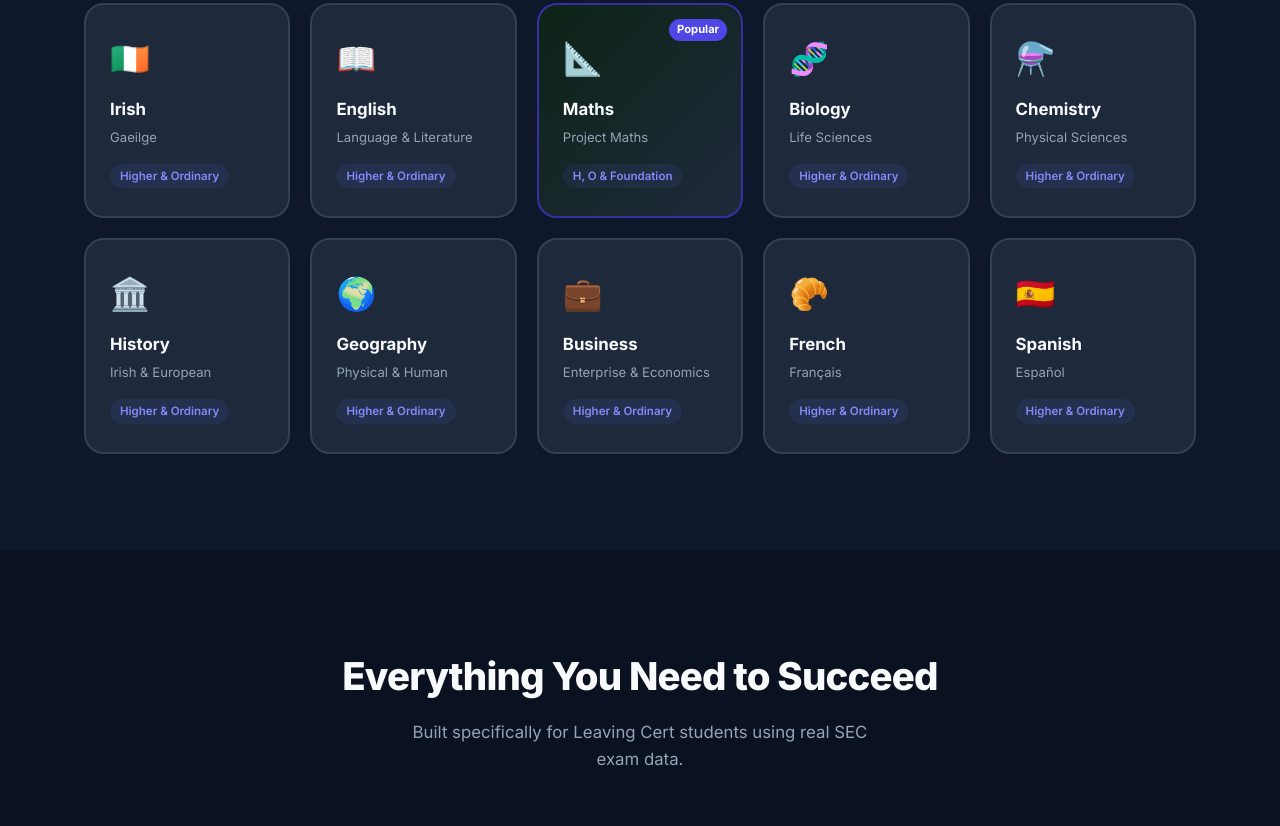
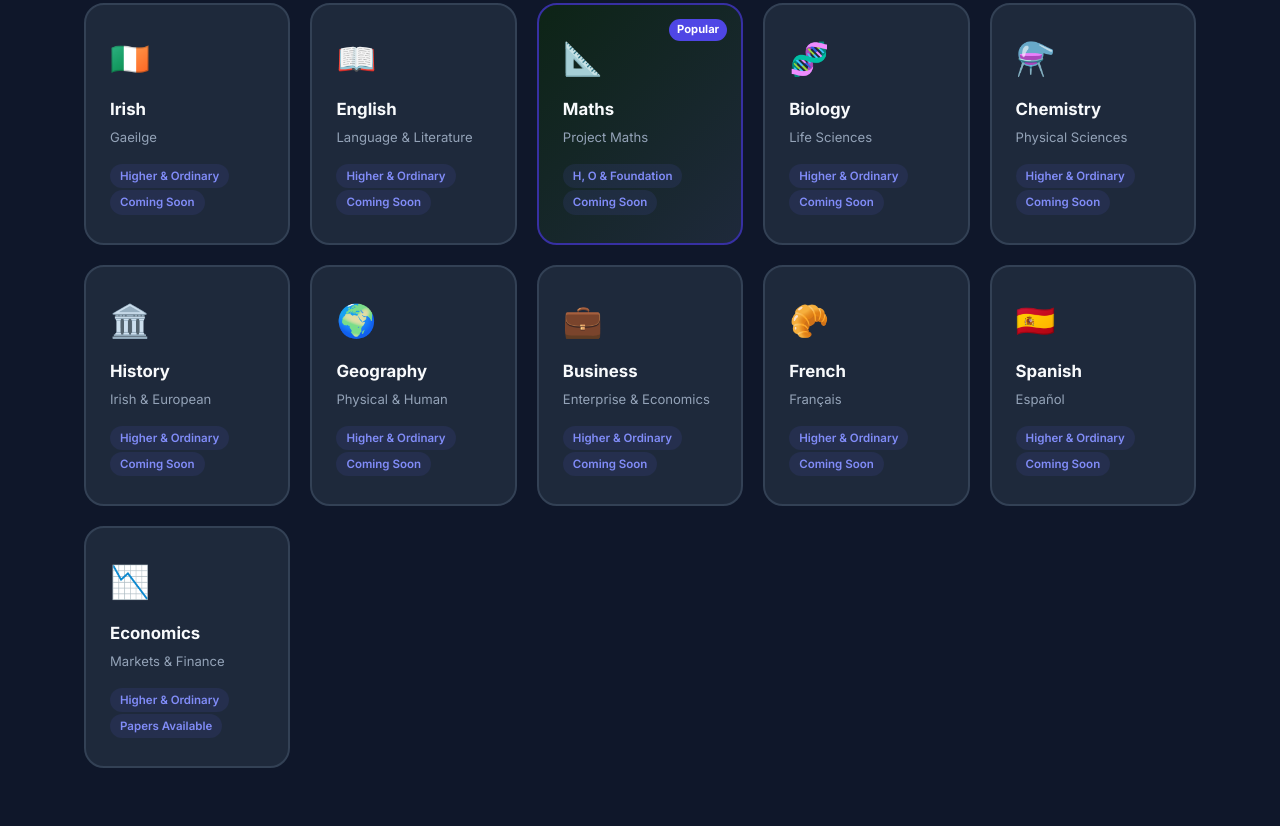
Before and after one commit to mathieubates96-wq/ReviseIQ, a plain HTML site: page index.html in a window 1280 px wide. Shown: the part 1420-2246 px from the top of the page. Drawn offline with Linux system fonts and the light colour scheme.

Commit message:
coming soon

```diff
--- a/index.html
+++ b/index.html
@@ -150,6 +150,7 @@
           <p>Gaeilge</p>
           <div class="subject-meta">
             <span class="tag">Higher & Ordinary</span>
+            <span class="tag tag-coming-soon">Coming Soon</span>
           </div>
           <div class="subject-arrow">→</div>
         </a>
@@ -160,6 +161,7 @@
           <p>Language & Literature</p>
           <div class="subject-meta">
             <span class="tag">Higher & Ordinary</span>
+            <span class="tag tag-coming-soon">Coming Soon</span>
           </div>
           <div class="subject-arrow">→</div>
         </a>
@@ -170,6 +172,7 @@
           <p>Project Maths</p>
           <div class="subject-meta">
             <span class="tag">H, O &amp; Foundation</span>
+            <span class="tag tag-coming-soon">Coming Soon</span>
           </div>
           <div class="subject-arrow">→</div>
         </a>
@@ -180,6 +183,7 @@
           <p>Life Sciences</p>
           <div class="subject-meta">
             <span class="tag">Higher & Ordinary</span>
+            <span class="tag tag-coming-soon">Coming Soon</span>
           </div>
           <div class="subject-arrow">→</div>
         </a>
@@ -190,6 +194,7 @@
           <p>Physical Sciences</p>
           <div class="subject-meta">
             <span class="tag">Higher & Ordinary</span>
+            <span class="tag tag-coming-soon">Coming Soon</span>
           </div>
           <div class="subject-arrow">→</div>
         </a>
@@ -200,6 +205,7 @@
           <p>Irish &amp; European</p>
           <div class="subject-meta">
             <span class="tag">Higher & Ordinary</span>
+            <span class="tag tag-coming-soon">Coming Soon</span>
           </div>
           <div class="subject-arrow">→</div>
         </a>
@@ -210,6 +216,7 @@
           <p>Physical &amp; Human</p>
           <div class="subject-meta">
             <span class="tag">Higher & Ordinary</span>
+            <span class="tag tag-coming-soon">Coming Soon</span>
           </div>
           <div class="subject-arrow">→</div>
         </a>
@@ -220,6 +227,7 @@
           <p>Enterprise &amp; Economics</p>
           <div class="subject-meta">
             <span class="tag">Higher & Ordinary</span>
+            <span class="tag tag-coming-soon">Coming Soon</span>
           </div>
           <div class="subject-arrow">→</div>
         </a>
@@ -230,6 +238,7 @@
           <p>Français</p>
           <div class="subject-meta">
             <span class="tag">Higher & Ordinary</span>
+            <span class="tag tag-coming-soon">Coming Soon</span>
           </div>
           <div class="subject-arrow">→</div>
         </a>
@@ -240,6 +249,18 @@
           <p>Español</p>
           <div class="subject-meta">
             <span class="tag">Higher & Ordinary</span>
+            <span class="tag tag-coming-soon">Coming Soon</span>
+          </div>
+          <div class="subject-arrow">→</div>
+        </a>
+
+        <a href="papers.html?s=economics&y=2025&l=higher" class="subject-card" data-subject="economics">
+          <div class="subject-emoji">📉</div>
+          <h3>Economics</h3>
+          <p>Markets &amp; Finance</p>
+          <div class="subject-meta">
+            <span class="tag">Higher & Ordinary</span>
+            <span class="tag tag-available">Papers Available</span>
           </div>
           <div class="subject-arrow">→</div>
         </a>
--- a/styles.css
+++ b/styles.css
@@ -516,6 +516,26 @@ img { display: block; max-width: 100%; }
   color: var(--green-800);
   padding: 3px 10px;
   border-radius: 100px;
+}
+
+.tag-coming-soon {
+  background: rgba(100,116,139,0.15);
+  color: var(--gray-500);
+}
+
+.tag-available {
+  background: rgba(99,102,241,0.12);
+  color: var(--green-400);
+}
+
+[data-theme="dark"] .tag-coming-soon {
+  background: rgba(100,116,139,0.2);
+  color: #64748b;
+}
+
+[data-theme="dark"] .tag-available {
+  background: rgba(99,102,241,0.15);
+  color: #818cf8;
 }
 
 .subject-arrow {
```
Also changed, not shown: papers.html (+5 -3 lines).
